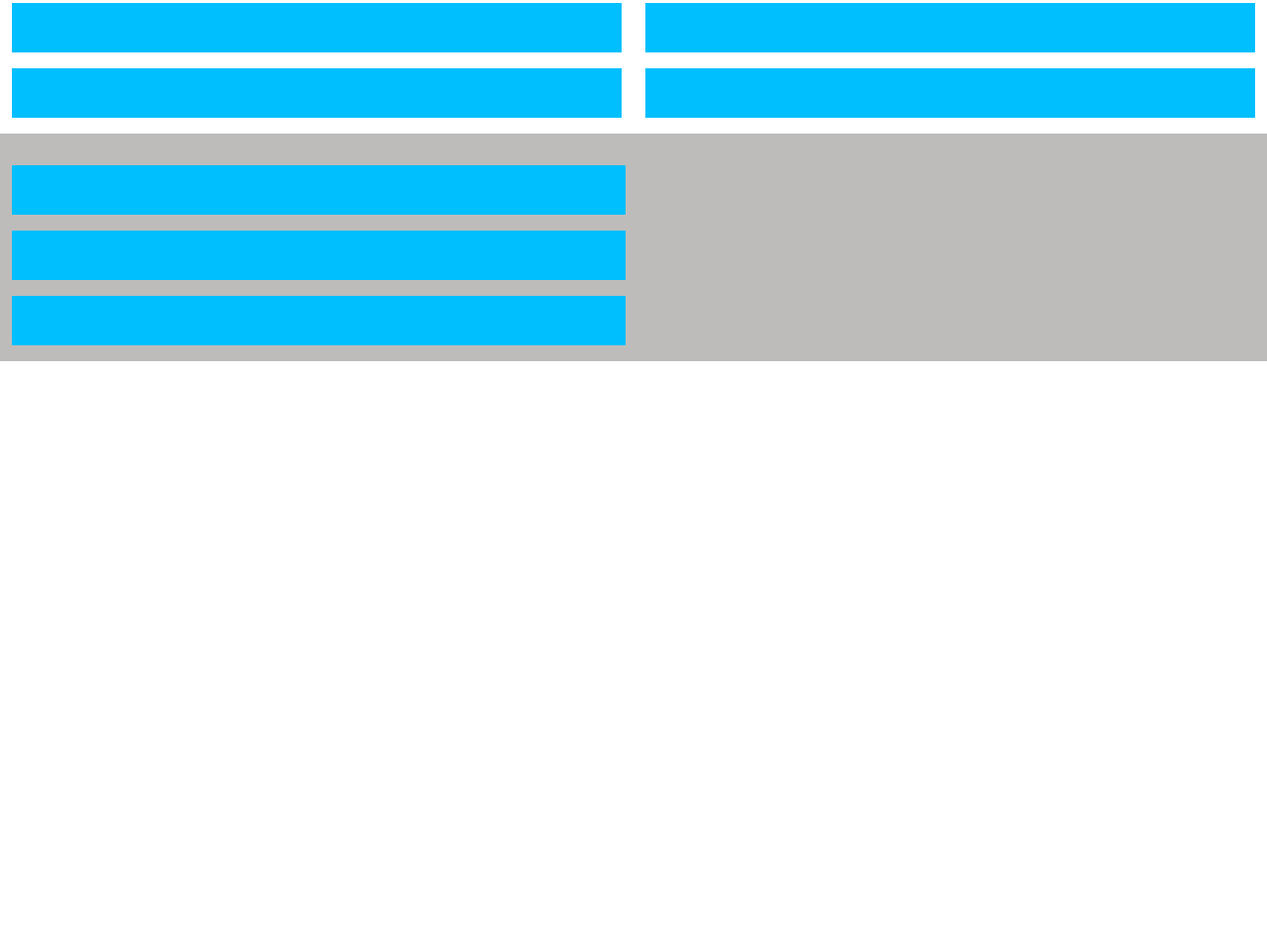
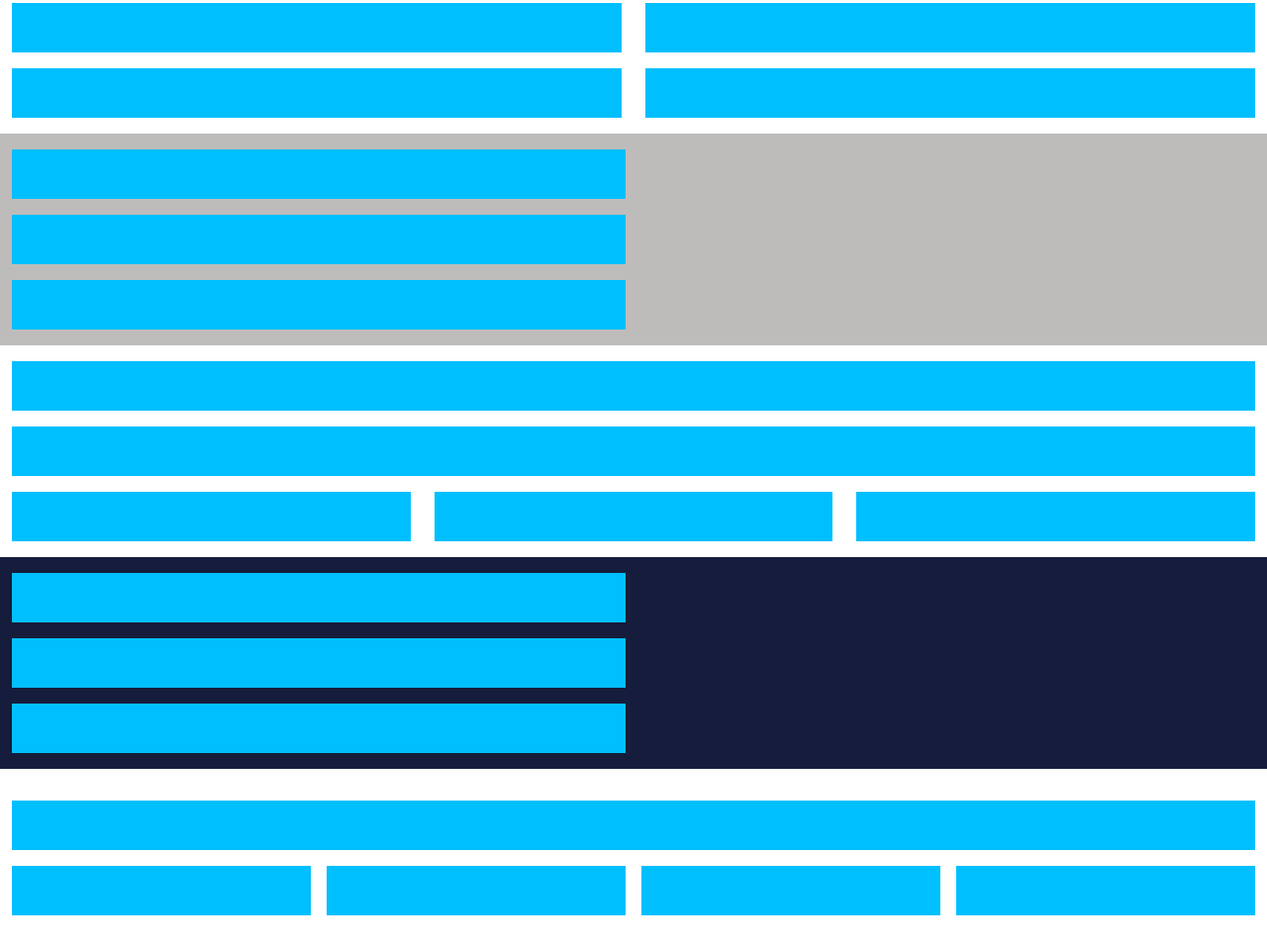
Before and after one commit to Jurypassa/htmlcss-playstation, a plain HTML site: page index.html in a window 1280 px wide. Shown: the part 1585-2542 px from the top of the page at 99% size. Before the commit the page ends 1966 px from the top, so only its background shows below. Drawn offline with nearby package versions, Linux system fonts and the light colour scheme.

Commit message:
struttura main

```diff
--- a/css/style.css
+++ b/css/style.css
@@ -9,6 +9,10 @@
 
 .plus{
     background-color: #bebcbb;
+}
+
+.avengers{
+    background-color: #161c3b;
 }
 
 /* versione medium */
--- a/index.html
+++ b/index.html
@@ -6,7 +6,7 @@
     <meta name="viewport" content="width=device-width, initial-scale=1.0">
     <link rel="stylesheet" href="css/style.css">
     <link href="https://cdn.jsdelivr.net/npm/bootstrap@5.1.3/dist/css/bootstrap.min.css" rel="stylesheet" integrity="sha384-1BmE4kWBq78iYhFldvKuhfTAU6auU8tT94WrHftjDbrCEXSU1oBoqyl2QvZ6jIW3" crossorigin="anonymous">
-    <title>Playstatio</title>
+    <title>Playstation</title>
 </head>
 <body class="debug">
 
@@ -215,15 +215,10 @@
 
         <!-- inizio Store -->
         <div class="store">
-        </div>
-        <!-- / store -->
-
-        <!-- inizio social -->
-        <div class="social">
 
             <!-- inizio plus -->
-            <div class="plus container-fluid">
-                <div class="row my-3 py-3 g-3">
+            <div class="plus container-fluid my-3 py-3">
+                <div class="row g-3">
                     <div class="col-12 col-md-6">
                         <div class="row g-3">
                             <div class="col-12">
@@ -243,7 +238,70 @@
             </div>
             <!-- / plus -->
 
-            <div class="container"></div>
+            <!-- inizio sconti -->
+            <div class="sconti container-fluid">
+                <div class="row gy-3">
+                    <div class="col-12">
+                        <div class="box"></div>
+                    </div>
+                    <div class="col-12">
+                        <div class="box"></div>
+                    </div>
+                    <div class="col-12 col-md-4">
+                        <div class="box"></div>
+                    </div>
+                    <div class="col-12 col-md-4">
+                        <div class="box"></div>
+                    </div>
+                    <div class="col-12 col-md-4">
+                        <div class="box"></div>
+                    </div>
+                    <div class="avengers col-12 py-3">
+                        <div class="row g-3">
+                            <div class="col-12 col-md-6">
+                                <div class="row g-3">
+                                    <div class="col-12">
+                                        <div class="box"></div>
+                                    </div>
+                                    <div class="col-12">
+                                        <div class="box"></div>
+                                    </div>
+                                    <div class="col-12">
+                                        <div class="box"></div>
+                                    </div>
+                                </div>
+                            </div>
+                            <div class="col-md-6">
+                            </div>
+                        </div>
+                    </div>
+                </div>
+            </div>
+            <!-- /sconti -->
+
+        </div>
+        <!-- / store -->
+
+        <!-- inizio social -->
+        <div class="social container-fluid my-3 py-3">
+            <div class="row g-3">
+                <div class="col-12">
+                    <div class="box"></div>
+                </div>
+                <div class="col-6 col-sm-3">
+                    <div class="box"></div>
+                </div>
+                <div class="col-6 col-sm-3">
+                    <div class="box"></div>
+                </div>
+                <div class="col-6 col-sm-3">
+                    <div class="box"></div>
+                </div>
+                <div class="col-6 col-sm-3">
+                    <div class="box"></div>
+                </div>
+            </div>
+
         </div>
         <!-- / social -->
 
```
